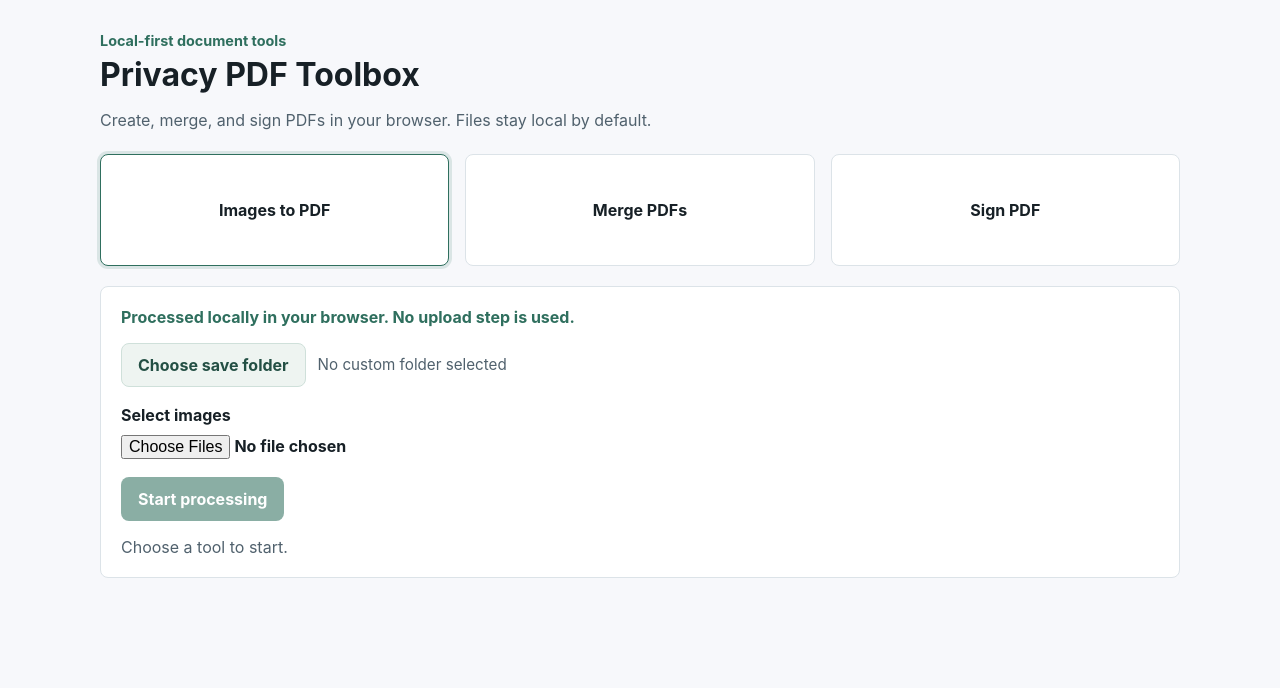
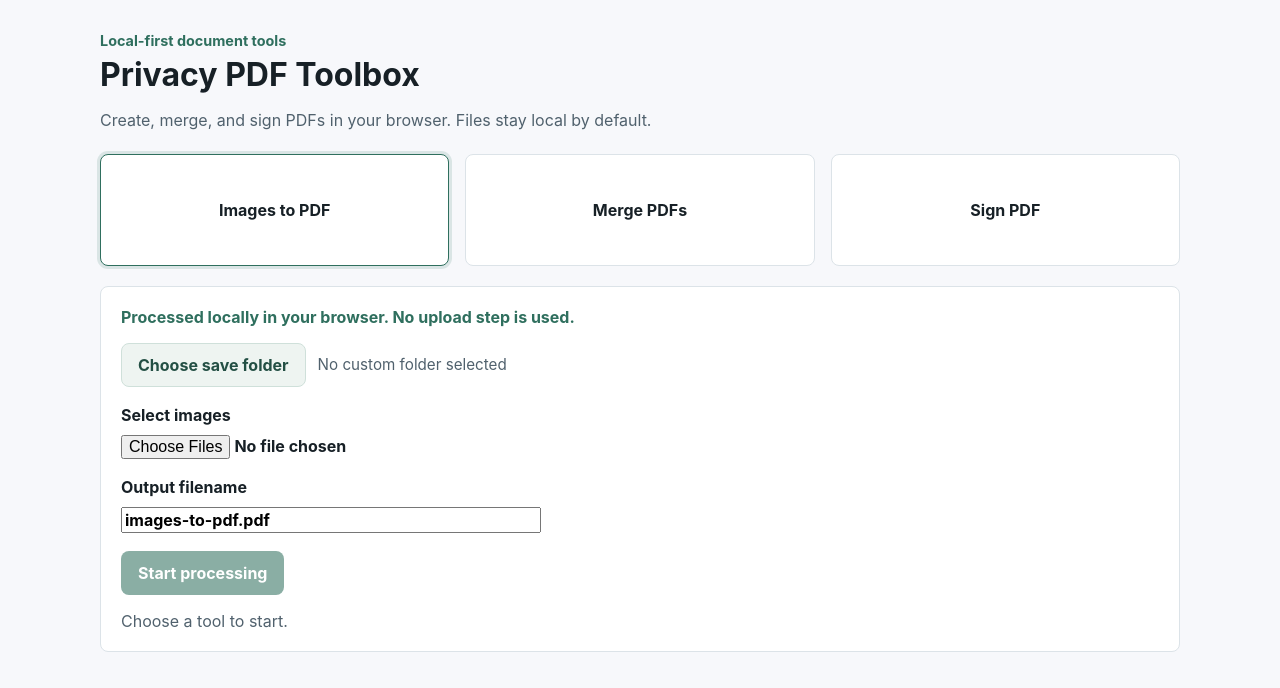
Before and after one commit to lordjun/app-builder, a React (Vite) app in the folder apps/privacy-first-pdf-toolbox/: page / in a window 1280 px wide. Shown: the top 688 px of the page. Built offline with nearby package versions, Linux system fonts and the light colour scheme.

Commit message:
Add custom output filenames

```diff
--- a/apps/privacy-first-pdf-toolbox/src/App.tsx
+++ b/apps/privacy-first-pdf-toolbox/src/App.tsx
@@ -3,9 +3,16 @@ import { downloadPdf } from './pdf/download';
 import { validateFiles } from './pdf/fileValidation';
 import { createPdfFromImages } from './pdf/imageToPdf';
 import { mergePdfs } from './pdf/mergePdfs';
+import { normalizePdfFilename } from './pdf/outputFilename';
 import { type SignaturePosition, signPdf } from './pdf/signPdf';
 
 type Tool = 'images' | 'merge' | 'sign';
+
+const DEFAULT_OUTPUT_FILENAMES: Record<Tool, string> = {
+  images: 'images-to-pdf.pdf',
+  merge: 'merged.pdf',
+  sign: 'signed.pdf',
+};
 
 type WritableFile = {
   write: (data: Blob) => Promise<void>;
@@ -31,6 +38,7 @@ export default function App() {
   const [signaturePosition, setSignaturePosition] = useState<SignaturePosition>('bottom-right');
   const [hasHandwrittenSignature, setHasHandwrittenSignature] = useState(false);
   const [isDrawingSignature, setIsDrawingSignature] = useState(false);
+  const [outputFilename, setOutputFilename] = useState(DEFAULT_OUTPUT_FILENAMES.images);
   const [selectedFiles, setSelectedFiles] = useState<File[]>([]);
   const [saveDirectory, setSaveDirectory] = useState<DirectoryHandle | null>(null);
   const signatureCanvasRef = useRef<HTMLCanvasElement | null>(null);
@@ -40,6 +48,7 @@ export default function App() {
   function changeTool(nextTool: Tool) {
     setTool(nextTool);
     setSelectedFiles([]);
+    setOutputFilename(DEFAULT_OUTPUT_FILENAMES[nextTool]);
     setMessage('Choose source files, then start processing.');
   }
 
@@ -119,7 +128,7 @@ export default function App() {
       }
 
       const bytes = await createPdfFromImages(imageFiles);
-      await saveOutput(bytes, 'images-to-pdf.pdf');
+      await saveOutput(bytes, DEFAULT_OUTPUT_FILENAMES.images);
       setMessage(`Created PDF from ${imageFiles.length} image file${imageFiles.length === 1 ? '' : 's'}.`);
     });
   }
@@ -139,7 +148,7 @@ export default function App() {
       }
 
       const bytes = await mergePdfs(pdfFiles);
-      await saveOutput(bytes, 'merged.pdf');
+      await saveOutput(bytes, DEFAULT_OUTPUT_FILENAMES.merge);
       setMessage(`Merged ${pdfFiles.length} PDF files.`);
     });
   }
@@ -169,7 +178,7 @@ export default function App() {
             text: signature,
             position: signaturePosition,
           });
-      await saveOutput(bytes, 'signed.pdf');
+      await saveOutput(bytes, DEFAULT_OUTPUT_FILENAMES.sign);
       setMessage('Signed the PDF on the first page.');
     });
   }
@@ -237,12 +246,13 @@ export default function App() {
   }
 
   async function saveOutput(bytes: Uint8Array, filename: string) {
+    const normalizedFilename = normalizePdfFilename(outputFilename, filename);
     if (!saveDirectory) {
-      downloadPdf(bytes, filename);
+      downloadPdf(bytes, normalizedFilename);
       return;
     }
 
-    const fileHandle = await saveDirectory.getFileHandle(filename, { create: true });
+    const fileHandle = await saveDirectory.getFileHandle(normalizedFilename, { create: true });
     const writable = await fileHandle.createWritable();
     await writable.write(new Blob([toArrayBuffer(bytes)], { type: 'application/pdf' }));
     await writable.close();
@@ -365,6 +375,14 @@ export default function App() {
             </label>
           </div>
         )}
+        <label className="filename-field">
+          Output filename
+          <input
+            aria-label="Output filename"
+            value={outputFilename}
+            onChange={(event) => setOutputFilename(event.target.value)}
+          />
+        </label>
         {selectedFiles.length > 0 && (
           <section className="selected-files" aria-labelledby="selected-files-title">
             <h2 id="selected-files-title">Selected files</h2>
--- /dev/null
+++ b/apps/privacy-first-pdf-toolbox/src/pdf/outputFilename.ts
@@ -0,0 +1,16 @@
+const UNSAFE_FILENAME_CHARACTERS = /[<>:"/\\|?*\u0000-\u001f]+/g;
+
+export function normalizePdfFilename(input: string, defaultFilename: string): string {
+  const fallback = ensurePdfExtension(defaultFilename.trim() || 'document.pdf');
+  const sanitized = input.trim().replace(UNSAFE_FILENAME_CHARACTERS, '-').replace(/\s+/g, ' ');
+
+  if (!sanitized) {
+    return fallback;
+  }
+
+  return ensurePdfExtension(sanitized);
+}
+
+function ensurePdfExtension(filename: string): string {
+  return filename.toLowerCase().endsWith('.pdf') ? filename : `${filename}.pdf`;
+}
--- a/apps/privacy-first-pdf-toolbox/src/styles.css
+++ b/apps/privacy-first-pdf-toolbox/src/styles.css
@@ -93,9 +93,18 @@ h1 {
 }
 
 .file-picker input,
+.filename-field input,
 .signing-panel input {
   width: 100%;
   box-sizing: border-box;
+}
+
+.filename-field {
+  display: grid;
+  gap: 10px;
+  max-width: 420px;
+  margin-top: 18px;
+  font-weight: 700;
 }
 
 .save-row {
```
Also changed, not shown: 2 other files (tests, documents, lock files or other folders).
